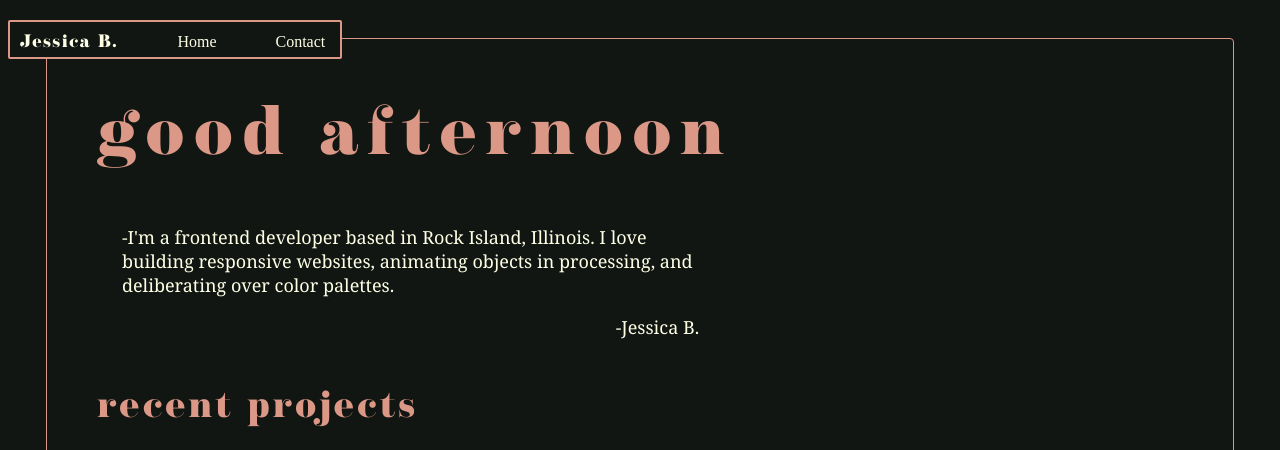
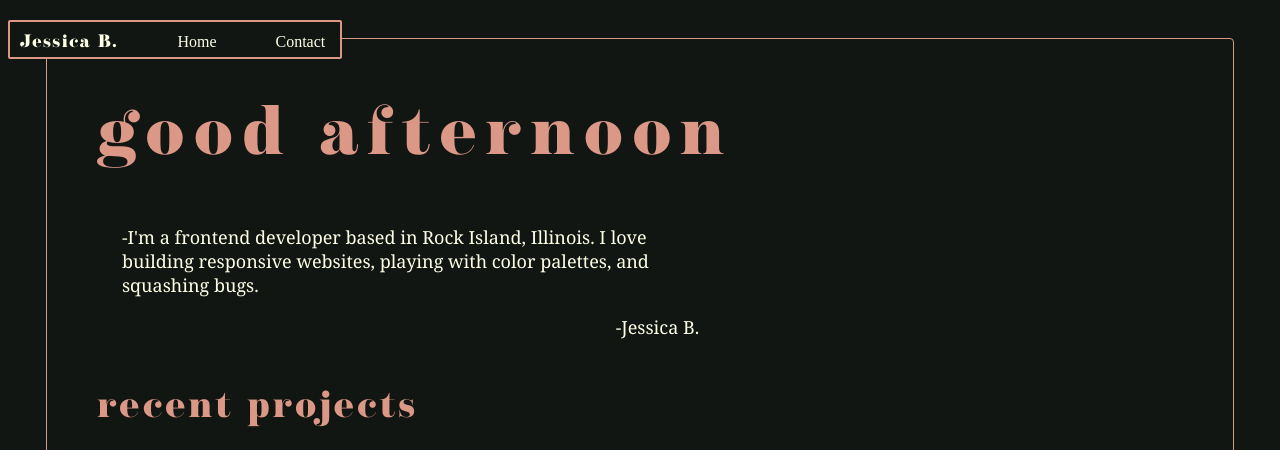
Before and after one commit to jessicabeshears/portfolio_site, a plain HTML site: page index.html in a window 1280 px wide. Shown: the top 450 px of the page. Drawn offline with Linux system fonts and the light colour scheme.

Commit message:
text edit

```diff
--- a/index.html
+++ b/index.html
@@ -33,8 +33,8 @@
 
       <div class="blurb">
         <p>-I'm a frontend developer based in Rock Island, Illinois.
-          I love building responsive websites, animating objects in
-          processing, and deliberating over color palettes.</p>
+          I love building responsive websites, playing with color palettes,
+          and squashing bugs.</p>
         <p class="right">-Jessica B.</p>
       </div>
 
```
